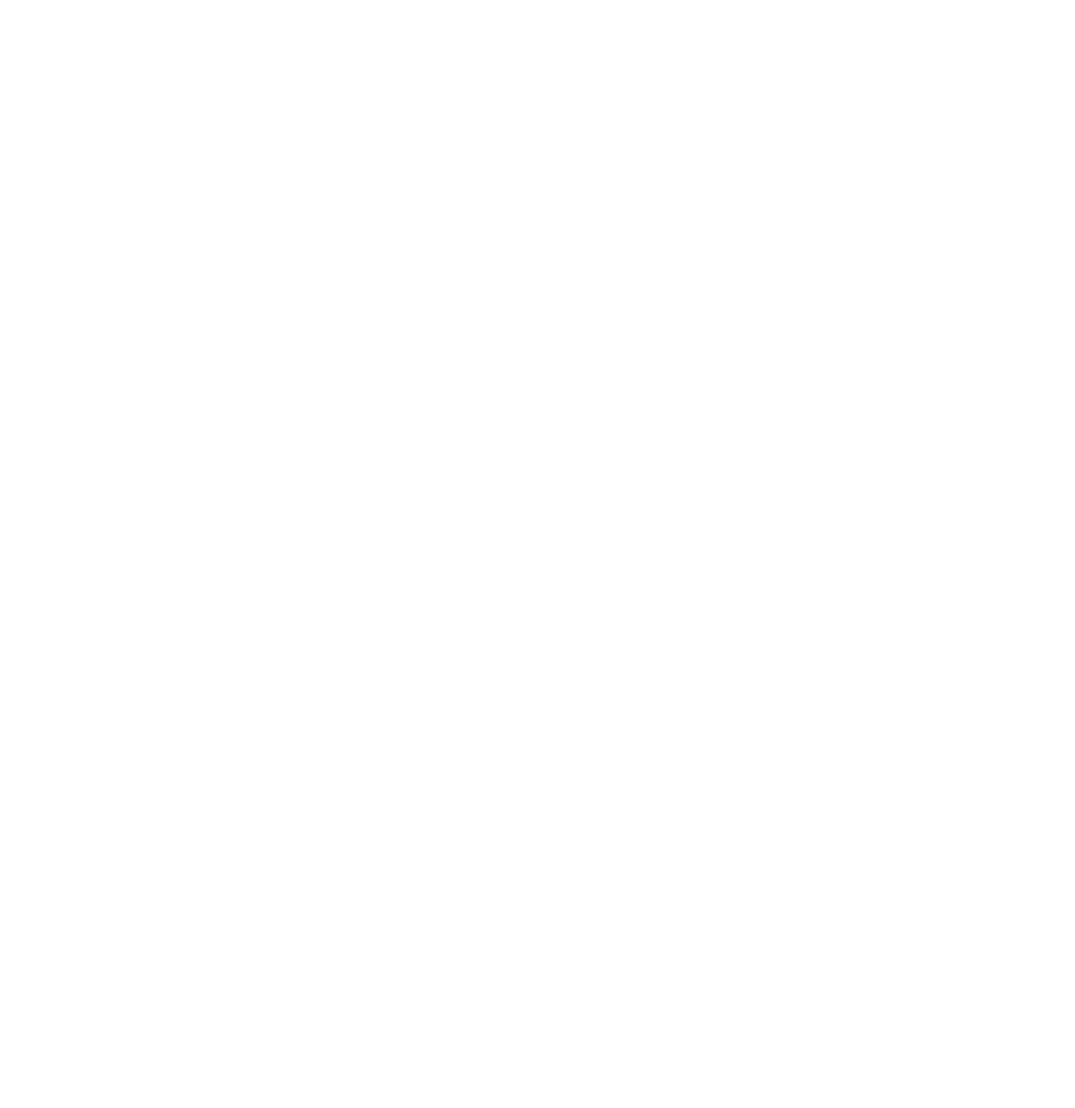
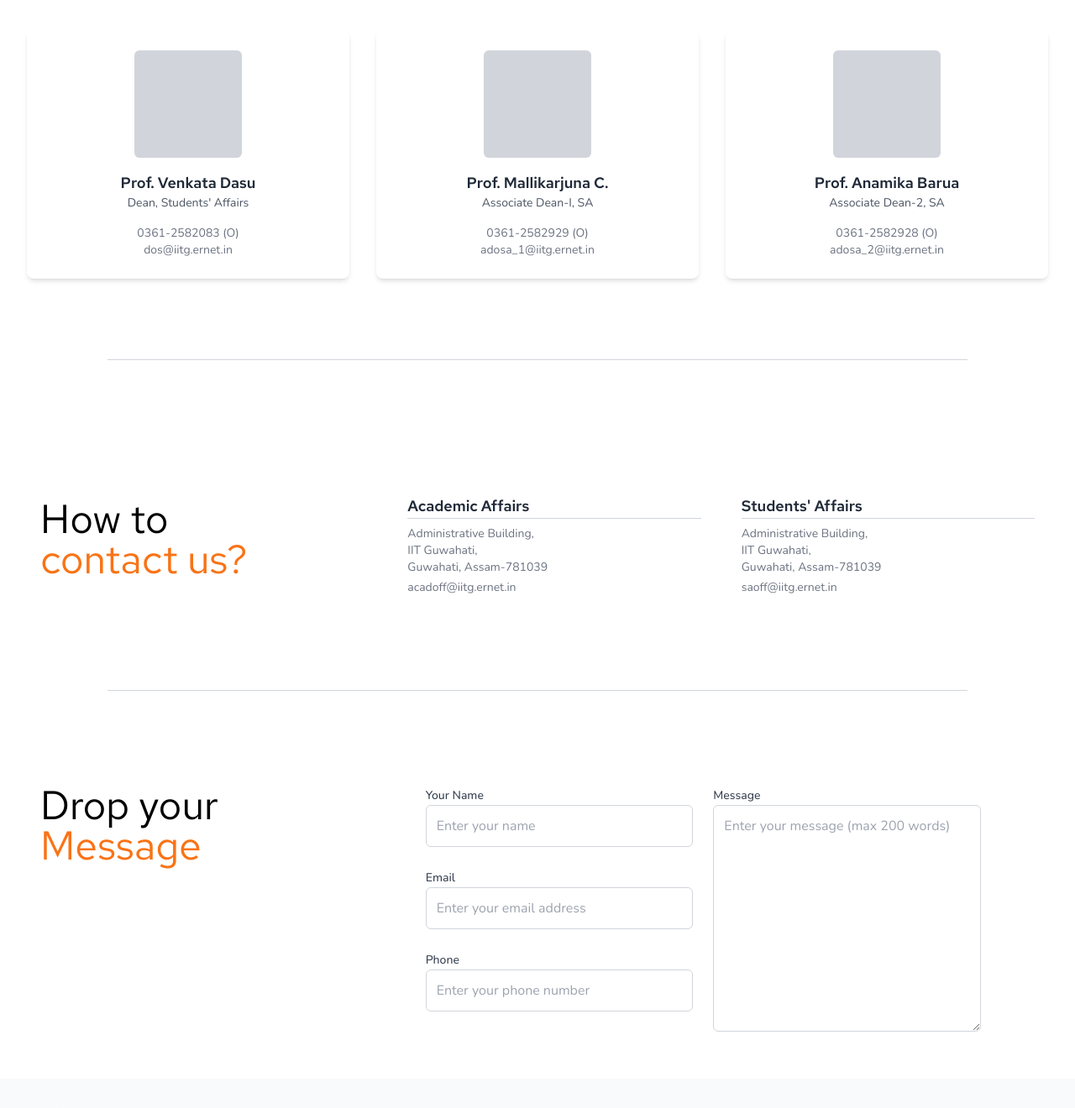
Before and after one commit to swciitg/Freshers_Portal, a React (Create React App) app in the folder frontend/: page /contact in a window 1280 px wide. Before the commit this address had no page. Shown: the part 436-1756 px from the top of the page at 84% size. Before the commit the page ends 800 px from the top, so only its background shows below. Built offline with nearby package versions, Linux system fonts and the light colour scheme.

Commit message:
Added ContactPage and fixed app.js

```diff
--- a/frontend/src/App.js
+++ b/frontend/src/App.js
@@ -4,10 +4,20 @@ import { BrowserRouter , Route , Routes } from 'react-router-dom';
 import ListHostelPage from './pages/ListHostelPage';
 import InterHostel from './pages/InterHostel';
 import HostelFacilities from './pages/HostelFacilities';
+import FacilitiesPage from './pages/FacilitiesPage';
 import InfoPage from './pages/InfoPage';
+import DeparmentPage from './pages/DeparmentPage';
 import BranchChange from './pages/BranchChange';
 import MinorPage from './pages/MinorPage';
-import DeparmentPage from './pages/DeparmentPage';
+import WelfarePage from './pages/WelfarePage';
+import CulturalPage from './pages/CulturalPage';
+import TechBoard from './pages/TechBoard';
+import SportsBoard from './pages/SportsBoard';
+import HabPage from './pages/HabPage';
+import FestPage from './pages/FestPage';
+import SGCPage from './pages/SGCPage';
+import FaqsPage  from './pages/FaqsPage';
+import ContactPage from './pages/ContactPage';
 
 function App() {
   return (
@@ -18,10 +28,20 @@ function App() {
         <Route path="/hostel-list" element={<ListHostelPage/>}/>
         <Route path="/hostel-events" element={<InterHostel/>}/>
         <Route path="/hostel-fac" element={<HostelFacilities/>}/>
+        <Route path="/facilities" element={<FacilitiesPage/>}/>
         <Route path="/info" element={<InfoPage/>}/>
+        <Route path="/department" element={<DeparmentPage/>}/>
         <Route path="/branch-change" element={<BranchChange/>}/>
         <Route path="/minor" element={<MinorPage/>}/>
-        <Route path="/department" element={<DeparmentPage/>}/>
+        <Route path="/swb" element={<WelfarePage/>}/>
+        <Route path="/cult" element={<CulturalPage/>}/>
+        <Route path="/tech" element={<TechBoard/>}/>
+        <Route path="/sports" element={<SportsBoard/>}/>
+        <Route path="/hab" element={<HabPage/>}/>
+        <Route path="/fests" element={<FestPage/>}/>
+        <Route path="/sgc" element={<SGCPage/>}/>
+        <Route path="/faqs" element={<FaqsPage/>}/>
+        <Route path="/contact" element={<ContactPage/>}/>
       </Routes>
       </BrowserRouter>
     </div>
--- /dev/null
+++ b/frontend/src/components/ContactPage/Main.js
@@ -0,0 +1,70 @@
+import React from 'react'
+import Navbar from '../../common/Navbar'
+import Footer from '../../common/Footer'
+import MainPage, { ContactForm } from './MainPage'
+
+const profiles = [
+    {
+      name: "Prof. Venkata Dasu",
+      title: "Dean, Students' Affairs",
+      phone: "0361-2582083 (O)",
+      email: "dos@iitg.ernet.in",
+    },
+    {
+      name: "Prof. Mallikarjuna C.",
+      title: "Associate Dean-I, SA",
+      phone: "0361-2582929 (O)",
+      email: "adosa_1@iitg.ernet.in",
+    },
+    {
+      name: "Prof. Anamika Barua",
+      title: "Associate Dean-2, SA",
+      phone: "0361-2582928 (O)",
+      email: "adosa_2@iitg.ernet.in",
+    },
+  ];
+
+
+const Main = () => {
+  return (
+    <div>
+        <Navbar/>
+        <div className="h-[calc(55vh-96px)] flex flex-col items-center justify-center px-4 text-center">
+  {/* Title */}
+  <h1 className=" z-0 text-6xl md:text-7xl lg:text-8xl xl:text-9xl font-bold text-gray-300">
+   Contact Us
+  </h1>
+
+  </div>
+
+  <div className="max-w-7xl mx-auto p-8">
+      <div className="grid grid-cols-1 md:grid-cols-3 gap-8">
+        {profiles.map((profile, index) => (
+          <div
+            key={index}
+            className="flex flex-col items-center text-center bg-white p-6 rounded-lg shadow-md"
+          >
+            {/* Placeholder for Profile Image */}
+            <div className="w-32 h-32 bg-gray-300 rounded-md mb-4"></div>
+
+            {/* Name and Title */}
+            <h2 className="text-lg font-semibold text-gray-800">{profile.name}</h2>
+            <p className="text-sm text-gray-600 mb-4">{profile.title}</p>
+
+            {/* Contact Information */}
+            <p className="text-sm text-gray-500">{profile.phone}</p>
+            <p className="text-sm text-gray-500">{profile.email}</p>
+          </div>
+        ))}
+      </div>
+    </div>
+    <hr className="w-4/5 mx-auto my-16 border-t border-gray-300" />
+        <MainPage/>
+        <hr className="w-4/5 mx-auto my-8 border-t border-gray-300" />
+        <ContactForm/>
+        <Footer/>
+    </div>
+  )
+}
+
+export default Main
--- /dev/null
+++ b/frontend/src/components/ContactPage/MainPage.js
@@ -0,0 +1,145 @@
+import React from 'react';
+
+const MainPage = () => {
+  return (
+    <div className="flex-grow flex items-center justify-center bg-white-50 py-20">
+      <div className="w-full max-w-7xl mx-auto px-8 md:px-12 flex flex-col md:flex-row items-start md:items-center justify-between gap-16">
+        {/* Left Section - Title */}
+        <div className="w-full md:w-1/3 text-center md:text-left">
+          <h1 className="text-4xl md:text-5xl  leading-snug">
+            How to <br />
+            <span className="text-orange-500">contact us?</span>
+          </h1>
+        </div>
+
+        {/* Right Section - Contact Information */}
+        <div className="w-full md:w-2/3 grid grid-cols-1 sm:grid-cols-2 gap-12">
+          {/* Academic Affairs Contact */}
+          <div className=" pt-4">
+            <h2 className=" border-b border-gray-300 text-lg font-semibold text-gray-800">
+              Academic Affairs
+            </h2>
+            <p className="text-sm text-gray-500 mt-2">
+              Administrative Building, <br />
+              IIT Guwahati, <br />
+              Guwahati, Assam-781039
+            </p>
+            <p className="text-sm text-gray-500 mt-1">
+              acadoff@iitg.ernet.in
+            </p>
+          </div>
+
+          {/* Students' Affairs Contact */}
+          <div className=" pt-4">
+            <h2 className=" border-b border-gray-300 text-lg font-semibold text-gray-800">
+              Students' Affairs
+            </h2>
+            <p className="text-sm text-gray-500 mt-2">
+              Administrative Building, <br />
+              IIT Guwahati, <br />
+              Guwahati, Assam-781039
+            </p>
+            <p className="text-sm text-gray-500 mt-1">
+              saoff@iitg.ernet.in
+            </p>
+          </div>
+        </div>
+      </div>
+    </div>
+  );
+};
+
+export default MainPage;
+
+
+
+export const ContactForm = () => {
+    return (
+      <div className="flex-grow flex items-center justify-center py-20">
+        <div className="w-full max-w-6xl px-6 sm:px-8 md:px-12 mx-auto flex flex-col md:flex-row gap-16">
+
+          {/* Left Section - Title */}
+          <div className="relative right-0 md:right-16 w-full md:w-1/3 text-center md:text-left self-start">
+            <h1 className="text-3xl sm:text-4xl md:text-5xl leading-snug">
+              Drop your <br />
+              <span className="text-orange-500">Message</span>
+            </h1>
+          </div>
+
+          {/* Right Section - Form */}
+          <div className="w-full md:w-2/3">
+            <form className="grid grid-cols-1 sm:grid-cols-2 gap-6">
+
+              {/* Name Input */}
+              <div className="col-span-1">
+                <label
+                  htmlFor="name"
+                  className="text-sm font-medium text-gray-700 mb-2"
+                >
+                  Your Name
+                </label>
+                <input
+                  type="text"
+                  id="name"
+                  name="name"
+                  placeholder="Enter your name"
+                  className="w-full p-3 border border-gray-300 rounded-md focus:outline-none focus:ring-2 focus:ring-orange-500"
+                />
+              </div>
+
+              {/* Message Input */}
+              <div className="col-span-1 sm:row-span-3">
+                <label
+                  htmlFor="message"
+                  className="text-sm font-medium text-gray-700 mb-2"
+                >
+                  Message
+                </label>
+                <textarea
+                  id="message"
+                  name="message"
+                  placeholder="Enter your message (max 200 words)"
+                  rows="8"
+                  className="w-full h-full p-3 border border-gray-300 rounded-md focus:outline-none focus:ring-2 focus:ring-orange-500"
+                ></textarea>
+              </div>
+
+              {/* Email Input */}
+              <div className="col-span-1">
+                <label
+                  htmlFor="email"
+                  className="text-sm font-medium text-gray-700 mb-2"
+                >
+                  Email
+                </label>
+                <input
+                  type="email"
+                  id="email"
+                  name="email"
+                  placeholder="Enter your email address"
+                  className="w-full p-3 border border-gray-300 rounded-md focus:outline-none focus:ring-2 focus:ring-orange-500"
+                />
+              </div>
+
+              {/* Phone Input */}
+              <div className="col-span-1">
+                <label
+                  htmlFor="phone"
+                  className="text-sm font-medium text-gray-700 mb-2"
+                >
+                  Phone
+                </label>
+                <input
+                  type="tel"
+                  id="phone"
+                  name="phone"
+                  placeholder="Enter your phone number"
+                  className="w-full p-3 border border-gray-300 rounded-md focus:outline-none focus:ring-2 focus:ring-orange-500"
+                />
+              </div>
+            </form>
+          </div>
+        </div>
+      </div>
+    );
+  };
--- a/frontend/src/components/HostelFacilities/Main.js
+++ b/frontend/src/components/HostelFacilities/Main.js
@@ -1,7 +1,7 @@
 import React from 'react'
-import Navbar from '../HostelPage/Navbar'
+import Navbar from '../../common/Navbar'
 import Facilities  from './Facilities'
-import Footer from '../InterHostelPage/Footer'
+import Footer from '../../common/Footer'
 const Main = () => {
     const Hosteldata = [
         {
--- a/frontend/src/components/HostelPage/Main.js
+++ b/frontend/src/components/HostelPage/Main.js
@@ -1,7 +1,7 @@
 import React from "react";
-import Navbar from "./Navbar";
+import Navbar from "../../common/Navbar";
 import Hostels from "./HostelPage";
-import Footer from "../InterHostelPage/Footer";
+import Footer from "../../common/Footer";
 
 const Main = () => {
   const Hosteldata = [
--- a/frontend/src/components/InfoPage/Main.js
+++ b/frontend/src/components/InfoPage/Main.js
@@ -1,6 +1,6 @@
 import React from 'react'
-import Navbar from '../HostelPage/Navbar'
-import Footer from '../InterHostelPage/Footer'
+import Navbar from '../../common/Navbar'
+import Footer from '../../common/Footer'
 import FormPage from './FormPage'
 
 const Main = () => {
--- a/frontend/src/components/InterHostelPage/Main.js
+++ b/frontend/src/components/InterHostelPage/Main.js
@@ -1,7 +1,7 @@
 import React from "react";
-import Navbar from "../HostelPage/Navbar";
+import Navbar from "../../common/Navbar";
 import Event from "./Event";
-import Footer from "./Footer";
+import Footer from "../../common/Footer";
 export const Main = () => {
     const Hosteldata = [
         {
--- /dev/null
+++ b/frontend/src/pages/ContactPage.js
@@ -0,0 +1,12 @@
+import React from 'react'
+import Main from '../components/ContactPage/Main'
+
+const ContactPage = () => {
+  return (
+    <div>
+        <Main/>
+    </div>
+  )
+}
+
+export default ContactPage
```
